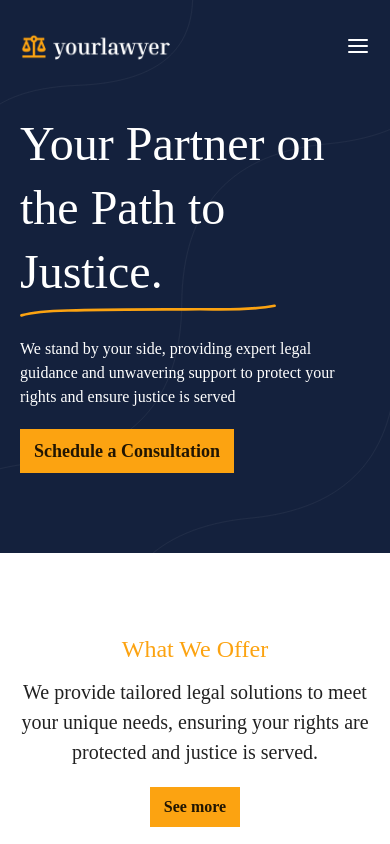
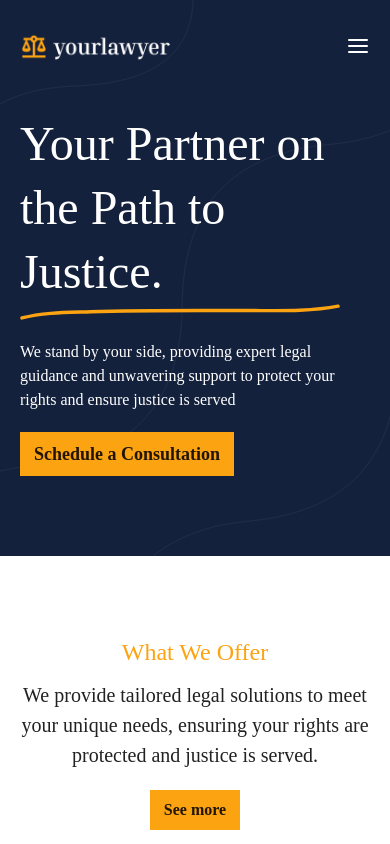
Before and after one commit to hendriam/lawfirm-landing-page, a React (Vite) app: page / in a window 390 px wide. Shown: the top 844 px of the page. Built offline with nearby package versions, Linux system fonts and the light colour scheme; a web font is replaced by a local one.

Commit message:
update hero component layout and adjust image sizing for better responsiveness

```diff
--- a/src/components/hero.tsx
+++ b/src/components/hero.tsx
@@ -3,7 +3,7 @@ import vector1 from "../assets/vector-1.svg";
 
 export default function Hero() {
     return (
-        <div className="container flex justify-center items-center pt-5 pb-20 space-x-5 mx-0 lg:mx-auto px-5 xl:px-0 lg:w-full max-w-6xl">
+        <div className="container flex justify-between items-center pt-5 pb-20 space-x-5 mx-0 lg:mx-auto px-5 xl:px-0 lg:w-full max-w-6xl">
             <div className="flex flex-col items-start lg:space-y-11 space-y-5">
                 <h1 className="text-white lg:text-7xl md:text-6xl sm:text-5xl text-5xl lg:leading-23 md:leading-20 sm:leading-17 leading-16 transition-all delay-75 duration-300 ease-in-out">
                     Your Partner on the{" "}
@@ -12,7 +12,7 @@ export default function Hero() {
                         <img
                             src={vector1}
                             alt="vector1"
-                            className="lg:w-lg w-3xs transition-all duration-200"
+                            className="lg:w-lg sm:w-sm w-xs transition-all duration-200"
                         />
                     </span>
                 </h1>
```
